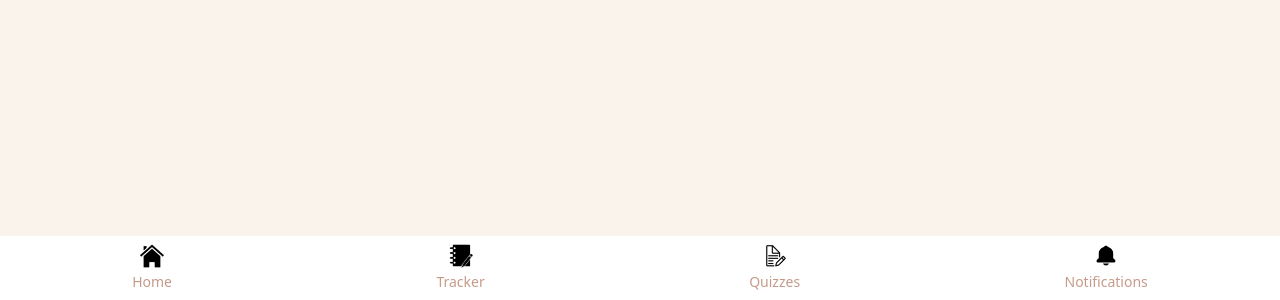
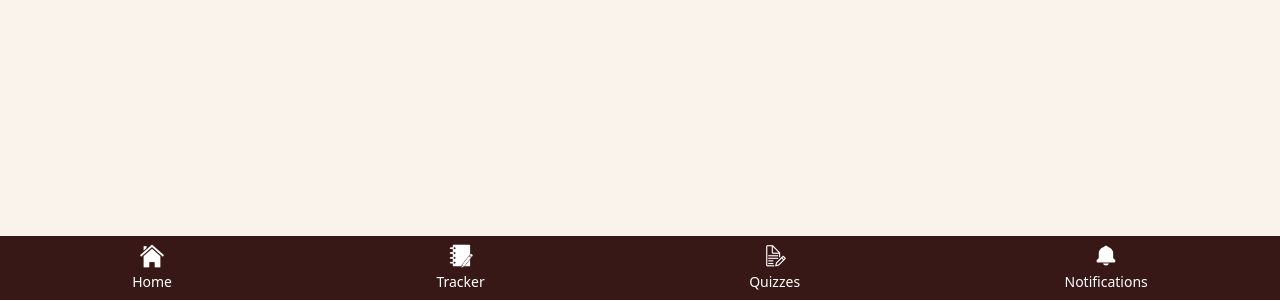
Before and after one commit to chinoy-the-great/nuxt3-drizzle-stitch, a Nuxt app: page /quiz/1 in a window 1280 px wide. Shown: the part 500-800 px from the top of the page. Built offline with nearby package versions, Linux system fonts and the light colour scheme.

Commit message:
Updated themes for Navigation Bar and Tool Bar.

```diff
--- a/layouts/default.vue
+++ b/layouts/default.vue
@@ -1,26 +1,20 @@
 <template>
 	<div class="flex flex-col min-h-screen bg-nude-50">
 		<!-- Navbar -->
-		<header v-if="userStore.user" class="bg-white shadow">
+		<header v-if="userStore.user" class="bg-transparent">
 			<nav class="container mx-auto px-4 py-4 flex justify-between items-center">
 				<button class="text-nude-700 hover:text-nude-600 flex items-center" @click="toggleSidebar">
 					<!-- Menu Icon -->
-					<svg
-						class="w-6 h-6"
-						fill="none"
-						stroke="currentColor"
-						viewBox="0 0 24 24"
-						xmlns="http://www.w3.org/2000/svg"
-					>
-						<path
-							stroke-linecap="round"
-							stroke-linejoin="round"
-							stroke-width="2"
-							d="M4 6h16M4 12h16m-7 6h7"
-						/>
-					</svg>
+					<img
+						src="/Sliding_Menu_Icon.png"
+						alt="Menu Icon"
+						class="w-6 h-6 filter"
+						:style="{
+							filter:
+								'invert(19%) sepia(69%) saturate(134%) hue-rotate(-4deg) brightness(87%) contrast(103%)',
+						}"
+					/>
 				</button>
-				<h1 class="text-nude-700 text-2xl font-bold">Stitch In Time</h1>
 				<ul class="flex space-x-4">
 					<!-- Remove login/register for now -->
 				</ul>
@@ -43,15 +37,15 @@
 		</div>
 
 		<!-- Bottom Toolbar -->
-		<div v-if="showToolbar" class="fixed inset-x-0 bottom-0 bg-white shadow-lg">
+		<div v-if="showToolbar" class="fixed inset-x-0 bottom-0 bg-[#381816] shadow-lg">
 			<nav class="flex justify-around py-2">
 				<!-- Home Icon -->
 				<NuxtLink
 					to="/home"
 					class="flex flex-col items-center"
-					:class="[isActive('/home') ? 'text-nude-800' : 'text-nude-600 hover:text-nude-800']"
+					:class="[isActive('/home') ? 'text-gray-500' : 'text-white hover:text-gray-500']"
 				>
-					<img src="/Toolbar_Home_Icon.png" alt="Home Icon" class="w-6 h-6" />
+					<img src="/Toolbar_Home_Icon.png" alt="Home Icon" class="w-6 h-6 filter invert brightness-0" />
 					<span class="text-sm mt-1">Home</span>
 				</NuxtLink>
 
@@ -59,9 +53,13 @@
 				<NuxtLink
 					to="/tasktracker"
 					class="flex flex-col items-center"
-					:class="[isActive('/tasktracker') ? 'text-nude-800' : 'text-nude-600 hover:text-nude-800']"
+					:class="[isActive('/tasktracker') ? 'text-gray-500' : 'text-white hover:text-gray-500']"
 				>
-					<img src="/Toolbar_Tracker_Icon.png" alt="Tracker Icon" class="w-6 h-6" />
+					<img
+						src="/Toolbar_Tracker_Icon.png"
+						alt="Tracker Icon"
+						class="w-6 h-6 filter invert brightness-0"
+					/>
 					<span class="text-sm mt-1">Tracker</span>
 				</NuxtLink>
 
@@ -69,9 +67,9 @@
 				<NuxtLink
 					to="/quizzes"
 					class="flex flex-col items-center"
-					:class="[isActive('/quizzes') ? 'text-nude-800' : 'text-nude-600 hover:text-nude-800']"
+					:class="[isActive('/quizzes') ? 'text-gray-500' : 'text-white hover:text-gray-500']"
 				>
-					<img src="/Toolbar_Quiz_Icon.png" alt="Quiz Icon" class="w-6 h-6" />
+					<img src="/Toolbar_Quiz_Icon.png" alt="Quiz Icon" class="w-6 h-6 filter invert brightness-0" />
 					<span class="text-sm mt-1">Quizzes</span>
 				</NuxtLink>
 
@@ -79,9 +77,13 @@
 				<NuxtLink
 					to="/notifications"
 					class="flex flex-col items-center"
-					:class="[isActive('/notifications') ? 'text-nude-800' : 'text-nude-600 hover:text-nude-800']"
+					:class="[isActive('/notifications') ? 'text-gray-500' : 'text-white hover:text-gray-500']"
 				>
-					<img src="/Toolbar_Notification_Icon.png" alt="Notifications Icon" class="w-6 h-6" />
+					<img
+						src="/Toolbar_Notification_Icon.png"
+						alt="Notifications Icon"
+						class="w-6 h-6 filter invert brightness-0"
+					/>
 					<span class="text-sm mt-1">Notifications</span>
 				</NuxtLink>
 			</nav>
```
